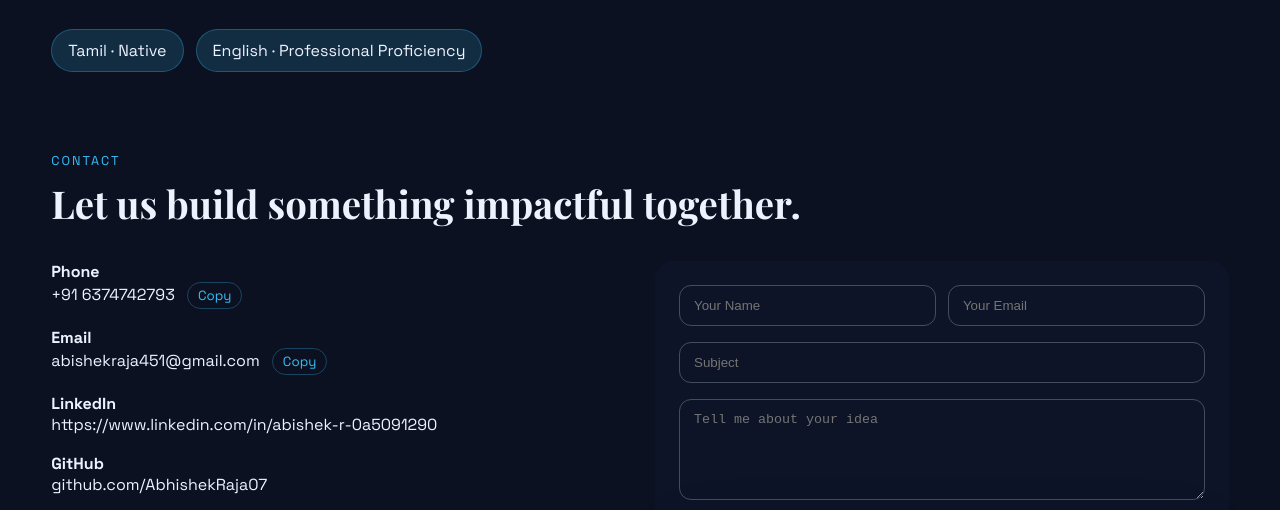
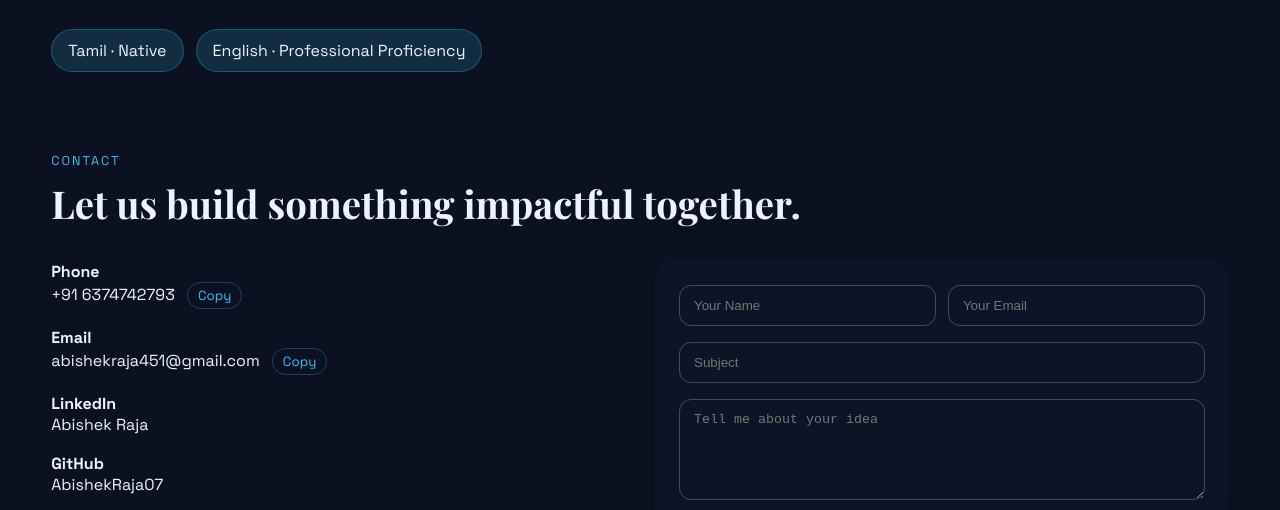
Before and after one commit to AbishekRaja07/Portfolio, a plain HTML site: page index.html in a window 1280 px wide. Shown: the part 4269-4779 px from the top of the page. Drawn offline with nearby package versions, Linux system fonts and the light colour scheme.

```diff
--- a/index.html
+++ b/index.html
@@ -421,7 +421,7 @@
               <h4>LinkedIn</h4>
               <p>
                 <a href="https://www.linkedin.com/in/abishek-r-0a5091290" target="_blank" rel="noreferrer"
-                  >https://www.linkedin.com/in/abishek-r-0a5091290</a
+                  >Abishek Raja</a
                 >
               </p>
             </div>
@@ -429,7 +429,7 @@
               <h4>GitHub</h4>
               <p>
                 <a href="https://github.com/AbhishekRaja07" target="https://github.com/AbishekRaja07" rel="noreferrer"
-                  >github.com/AbhishekRaja07</a
+                  >AbishekRaja07</a
                 >
               </p>
             </div>
```
